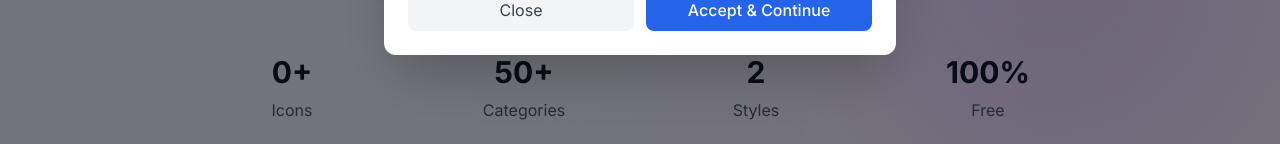
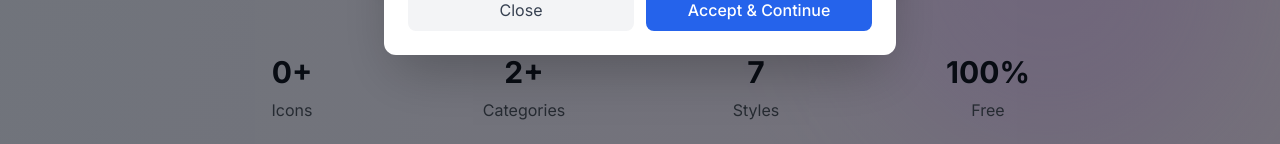
Before and after one commit to code3-dev/piraicons, a Next.js app: page / in a window 1280 px wide. Shown: the part 555-699 px from the top of the page. Built offline with nearby package versions, Linux system fonts and the light colour scheme; no server answers; the database is empty.

Commit message:
add more components

```diff
--- a/components/Hero.tsx
+++ b/components/Hero.tsx
@@ -82,12 +82,12 @@ export default function Hero({ totalIcons }: HeroProps) {
           </div>
 
           <div className="text-center">
-            <div className="text-3xl font-bold text-gray-900 dark:text-white mb-2">50+</div>
+            <div className="text-3xl font-bold text-gray-900 dark:text-white mb-2">2+</div>
             <div className="text-gray-600 dark:text-gray-400">Categories</div>
           </div>
 
           <div className="text-center">
-            <div className="text-3xl font-bold text-gray-900 dark:text-white mb-2">2</div>
+            <div className="text-3xl font-bold text-gray-900 dark:text-white mb-2">7</div>
             <div className="text-gray-600 dark:text-gray-400">Styles</div>
           </div>
 
```
